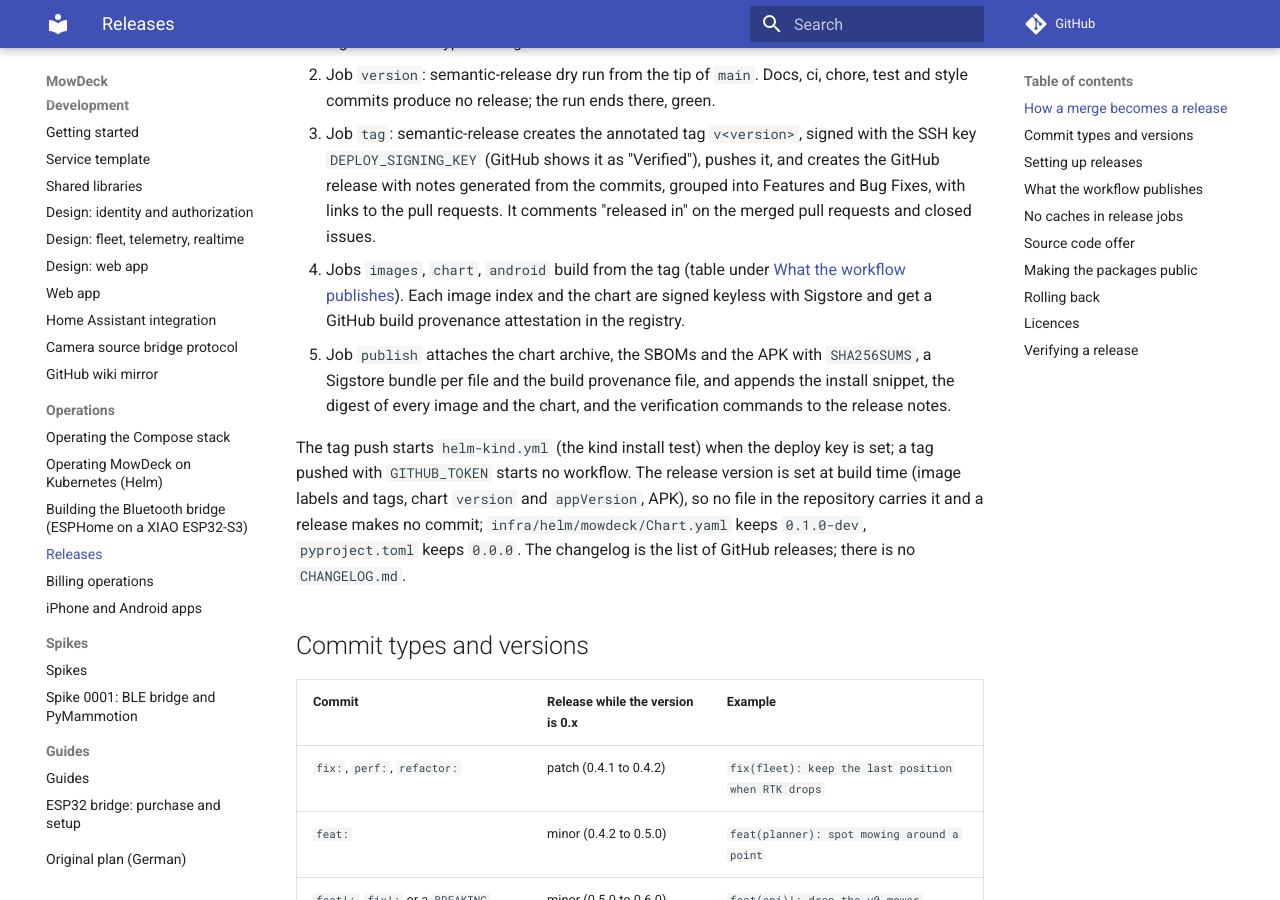
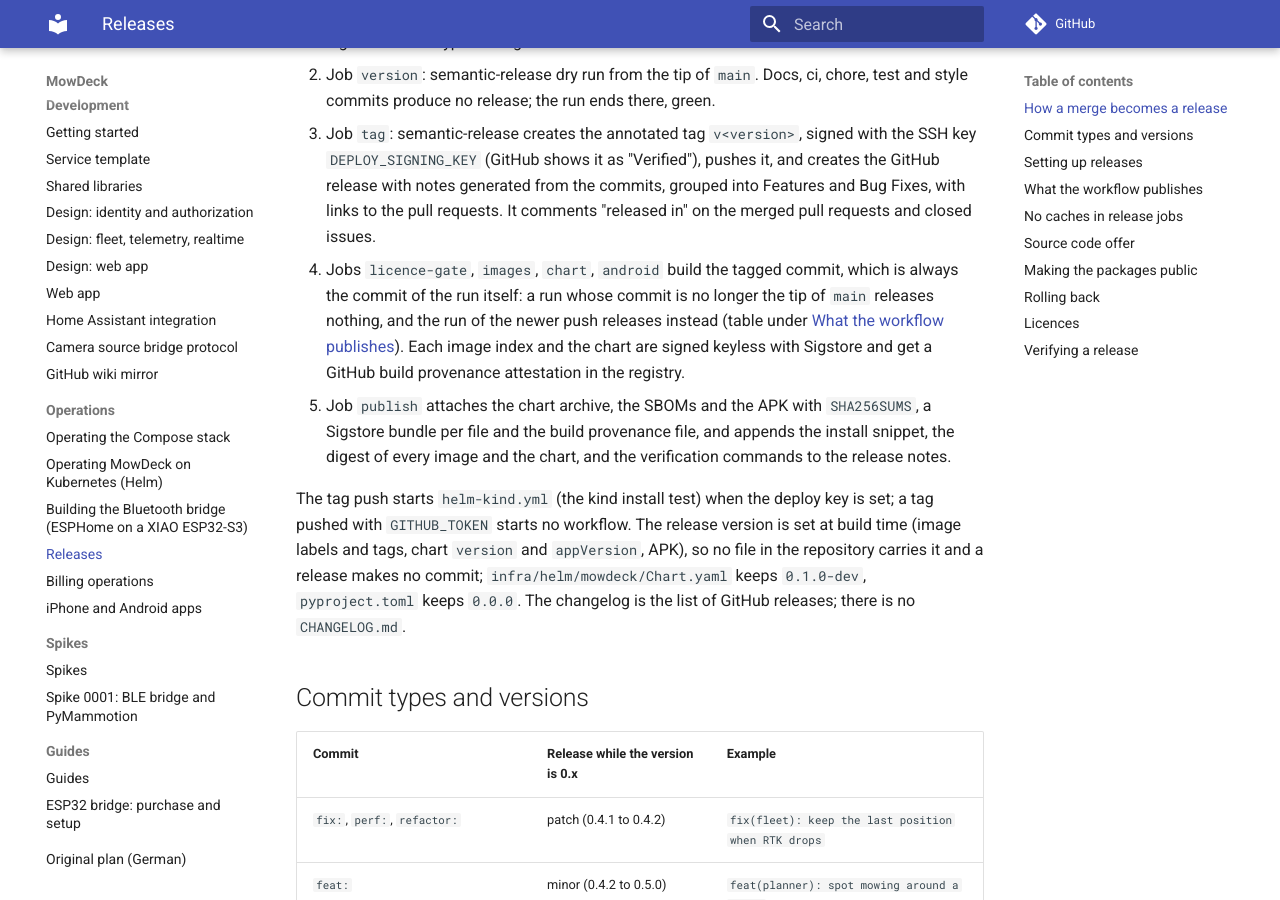
Before and after one commit to lukislp/mowdeck, an MkDocs documentation site: the page built from docs/ops/release.md, in a window 1280 px wide and 900 px high, scrolled down 498 px. Built offline with MkDocs 1.6.1 and Material for MkDocs 9.7.7, drawn with Linux system fonts in a browser that asks for light colours; comment, search, counter and statistics services are not loaded.

Commit message:
fix(release): build and tag exactly the commit of the release run
Build jobs check out the run's own commit instead of a computed ref, and the tag job only tags when the tip of main is that commit (CodeQL actions/cache-poisoning/poisonable-step).

```diff
--- a/docs/ops/release.md
+++ b/docs/ops/release.md
@@ -7,7 +7,7 @@ Releases are cut by [semantic-release](https://semantic-release.gitbook.io/) fro
 1. A pull request is merged into `main`. Its commit messages are [Conventional Commits](https://www.conventionalcommits.org/) and decide the release (table below): a squash merge leaves one commit with the pull request title (or the single commit's message), a merge or rebase keeps every commit, and the highest release type among them wins.
 2. Job `version`: semantic-release dry run from the tip of `main`. Docs, ci, chore, test and style commits produce no release; the run ends there, green.
 3. Job `tag`: semantic-release creates the annotated tag `v<version>`, signed with the SSH key `DEPLOY_SIGNING_KEY` (GitHub shows it as "Verified"), pushes it, and creates the GitHub release with notes generated from the commits, grouped into Features and Bug Fixes, with links to the pull requests. It comments "released in" on the merged pull requests and closed issues.
-4. Jobs `images`, `chart`, `android` build from the tag (table under [What the workflow publishes](#what-the-workflow-publishes)). Each image index and the chart are signed keyless with Sigstore and get a GitHub build provenance attestation in the registry.
+4. Jobs `licence-gate`, `images`, `chart`, `android` build the tagged commit, which is always the commit of the run itself: a run whose commit is no longer the tip of `main` releases nothing, and the run of the newer push releases instead (table under [What the workflow publishes](#what-the-workflow-publishes)). Each image index and the chart are signed keyless with Sigstore and get a GitHub build provenance attestation in the registry.
 5. Job `publish` attaches the chart archive, the SBOMs and the APK with `SHA256SUMS`, a Sigstore bundle per file and the build provenance file, and appends the install snippet, the digest of every image and the chart, and the verification commands to the release notes.
 
 The tag push starts `helm-kind.yml` (the kind install test) when the deploy key is set; a tag pushed with `GITHUB_TOKEN` starts no workflow. The release version is set at build time (image labels and tags, chart `version` and `appVersion`, APK), so no file in the repository carries it and a release makes no commit; `infra/helm/mowdeck/Chart.yaml` keeps `0.1.0-dev`, `pyproject.toml` keeps `0.0.0`. The changelog is the list of GitHub releases; there is no `CHANGELOG.md`.
```
Also changed, not shown: 1 other file.
